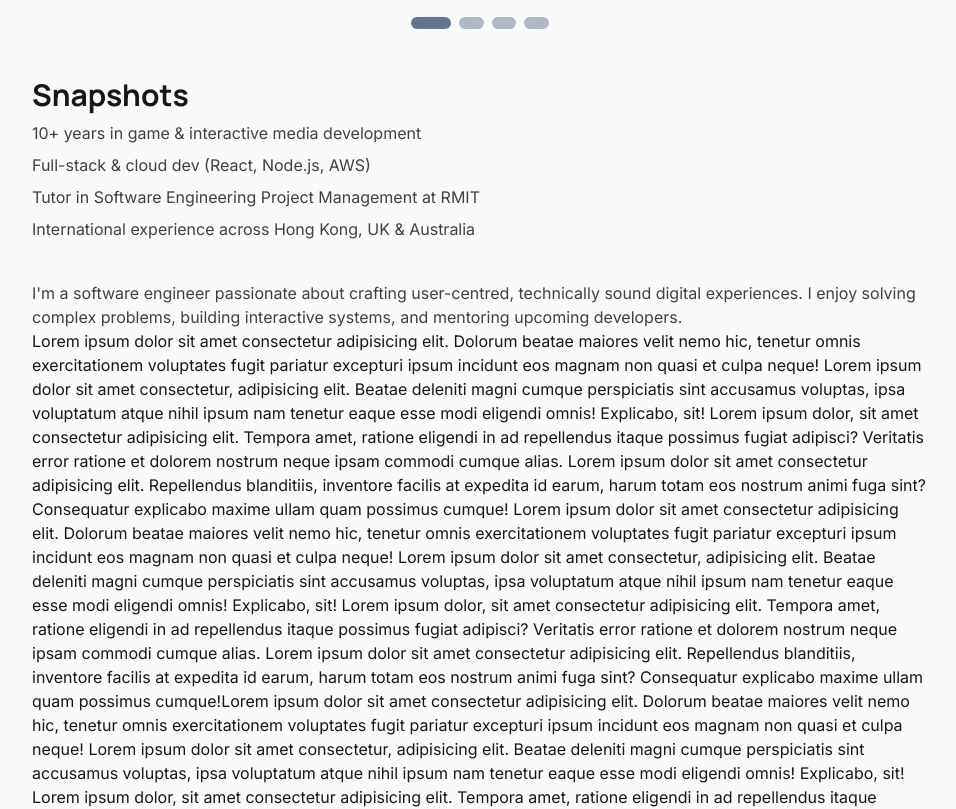
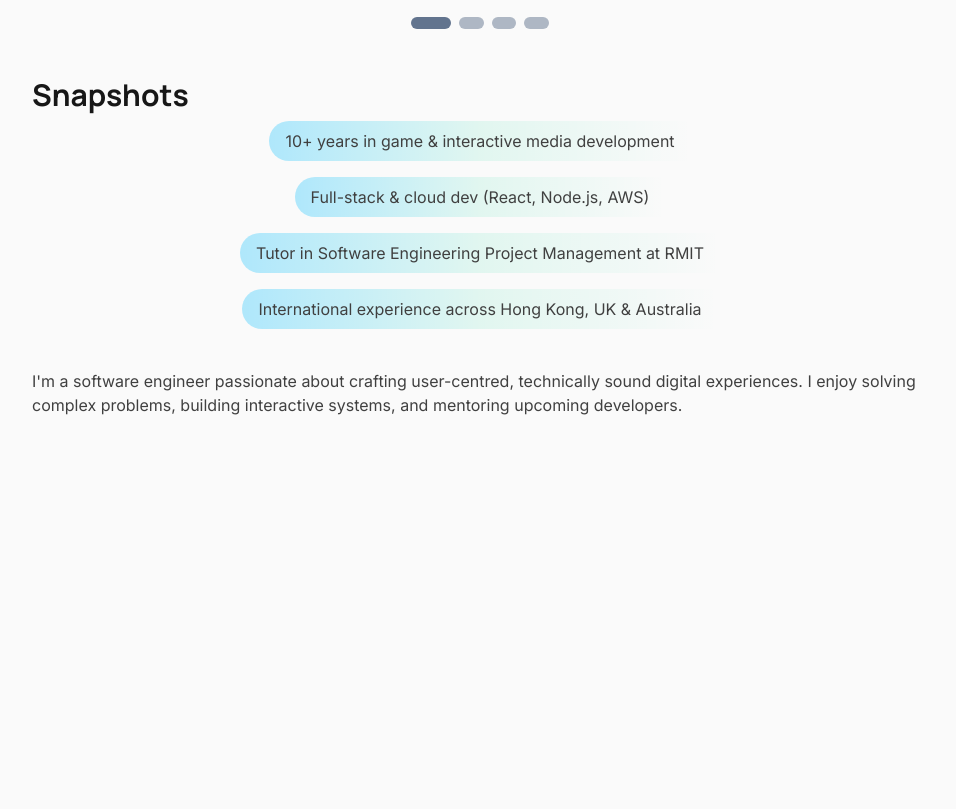
Before and after one commit to ZHENSHUO-ZHAO/portfolio, a React (Vite) app: page / in a window 1280 px wide. Shown: the part 1280-2089 px from the top of the page, without its empty margins (160-1116 px from the left). After the commit the page ends 1737 px from the top, so only its background shows below. Built offline with nearby package versions, Linux system fonts and the light colour scheme.

Commit message:
Added styles to the snapshots.

```diff
--- a/src/contexts/homeContext.ts
+++ b/src/contexts/homeContext.ts
@@ -10,7 +10,7 @@ export type HomeContent = ContextPageBase & {
   roles: string[];
   statement: string;
   highlight: DescriptiveItem[];
-  snapshot: string[];
+  snapshot: DescriptiveItem[];
   bio: string;
 };
 
@@ -48,10 +48,14 @@ export const homeContent = {
     },
   ],
   snapshot: [
-    "10+ years in game & interactive media development",
-    "Full-stack & cloud dev (React, Node.js, AWS)",
-    "Tutor in Software Engineering Project Management at RMIT",
-    "International experience across Hong Kong, UK & Australia",
+    { desc: "10+ years in game & interactive media development" },
+    { desc: "Full-stack & cloud dev (React, Node.js, AWS)" },
+    {
+      desc: "Tutor in Software Engineering Project Management at RMIT",
+    },
+    {
+      desc: "International experience across Hong Kong, UK & Australia",
+    },
   ],
   bio: "I'm a software engineer passionate about crafting user-centred, technically sound digital experiences. I enjoy solving complex problems, building interactive systems, and mentoring upcoming developers.",
 } satisfies HomeContent;
--- a/src/contexts/pageContext.ts
+++ b/src/contexts/pageContext.ts
@@ -10,4 +10,4 @@ export default function createPageContext<T extends ContextPageBase>(
 
 export type ContextPageBase = { pageTitle: string };
 
-export type DescriptiveItem = { title: string; desc: string; image?: string };
+export type DescriptiveItem = { title?: string; desc?: string; image?: string };
--- a/src/pages/Home/Home.tsx
+++ b/src/pages/Home/Home.tsx
@@ -2,6 +2,7 @@ import { useHomePageContext } from "../../contexts/homeContext";
 import PageBase, { Section } from "../PageBase";
 import Highlights from "./Highlights";
 import HomePageHeader from "./HomePageHeader";
+import Snapshots from "./Snapshots";
 
 export default function Home() {
   const content = useHomePageContext();
@@ -13,65 +14,11 @@ export default function Home() {
       </Section>
 
       <Section id="snapshots" title="Snapshots">
-        <ul className="space-y-2">
-          {content.snapshot.map((s) => (
-            <li key={s}>{s}</li>
-          ))}
-        </ul>
+        <Snapshots snapshot={content.snapshot} />
       </Section>
 
       <Section id="bio" title="About me" headingClassName="sr-only">
         <p>{content.bio}</p>
-        Lorem ipsum dolor sit amet consectetur adipisicing elit. Dolorum beatae
-        maiores velit nemo hic, tenetur omnis exercitationem voluptates fugit
-        pariatur excepturi ipsum incidunt eos magnam non quasi et culpa neque!
-        Lorem ipsum dolor sit amet consectetur, adipisicing elit. Beatae
-        deleniti magni cumque perspiciatis sint accusamus voluptas, ipsa
-        voluptatum atque nihil ipsum nam tenetur eaque esse modi eligendi omnis!
-        Explicabo, sit! Lorem ipsum dolor, sit amet consectetur adipisicing
-        elit. Tempora amet, ratione eligendi in ad repellendus itaque possimus
-        fugiat adipisci? Veritatis error ratione et dolorem nostrum neque ipsam
-        commodi cumque alias. Lorem ipsum dolor sit amet consectetur adipisicing
-        elit. Repellendus blanditiis, inventore facilis at expedita id earum,
-        harum totam eos nostrum animi fuga sint? Consequatur explicabo maxime
-        ullam quam possimus cumque! Lorem ipsum dolor sit amet consectetur
-        adipisicing elit. Dolorum beatae maiores velit nemo hic, tenetur omnis
-        exercitationem voluptates fugit pariatur excepturi ipsum incidunt eos
-        magnam non quasi et culpa neque! Lorem ipsum dolor sit amet consectetur,
-        adipisicing elit. Beatae deleniti magni cumque perspiciatis sint
-        accusamus voluptas, ipsa voluptatum atque nihil ipsum nam tenetur eaque
-        esse modi eligendi omnis! Explicabo, sit! Lorem ipsum dolor, sit amet
-        consectetur adipisicing elit. Tempora amet, ratione eligendi in ad
-        repellendus itaque possimus fugiat adipisci? Veritatis error ratione et
-        dolorem nostrum neque ipsam commodi cumque alias. Lorem ipsum dolor sit
-        amet consectetur adipisicing elit. Repellendus blanditiis, inventore
-        facilis at expedita id earum, harum totam eos nostrum animi fuga sint?
-        Consequatur explicabo maxime ullam quam possimus cumque!Lorem ipsum
-        dolor sit amet consectetur adipisicing elit. Dolorum beatae maiores
-        velit nemo hic, tenetur omnis exercitationem voluptates fugit pariatur
-        excepturi ipsum incidunt eos magnam non quasi et culpa neque! Lorem
-        ipsum dolor sit amet consectetur, adipisicing elit. Beatae deleniti
-        magni cumque perspiciatis sint accusamus voluptas, ipsa voluptatum atque
-        nihil ipsum nam tenetur eaque esse modi eligendi omnis! Explicabo, sit!
-        Lorem ipsum dolor, sit amet consectetur adipisicing elit. Tempora amet,
-        ratione eligendi in ad repellendus itaque possimus fugiat adipisci?
-        Veritatis error ratione et dolorem nostrum neque ipsam commodi cumque
-        alias. Lorem ipsum dolor sit amet consectetur adipisicing elit.
-        Repellendus blanditiis, inventore facilis at expedita id earum, harum
-        totam eos nostrum animi fuga sint? Consequatur explicabo maxime ullam
-        quam possimus cumque!Lorem ipsum dolor sit amet consectetur adipisicing
-        elit. Dolorum beatae maiores velit nemo hic, tenetur omnis
-        exercitationem voluptates fugit pariatur excepturi ipsum incidunt eos
-        magnam non quasi et culpa neque! Lorem ipsum dolor sit amet consectetur,
-        adipisicing elit. Beatae deleniti magni cumque perspiciatis sint
-        accusamus voluptas, ipsa voluptatum atque nihil ipsum nam tenetur eaque
-        esse modi eligendi omnis! Explicabo, sit! Lorem ipsum dolor, sit amet
-        consectetur adipisicing elit. Tempora amet, ratione eligendi in ad
-        repellendus itaque possimus fugiat adipisci? Veritatis error ratione et
-        dolorem nostrum neque ipsam commodi cumque alias. Lorem ipsum dolor sit
-        amet consectetur adipisicing elit. Repellendus blanditiis, inventore
-        facilis at expedita id earum, harum totam eos nostrum animi fuga sint?
-        Consequatur explicabo maxime ullam quam possimus cumque!
       </Section>
     </PageBase>
   );
--- /dev/null
+++ b/src/pages/Home/Snapshots.tsx
@@ -0,0 +1,28 @@
+import type { DescriptiveItem } from "../../contexts/pageContext";
+import { createLinearGradient, mixColor } from "../../utils/util";
+
+export default function Snapshots({
+  snapshot,
+}: {
+  snapshot: DescriptiveItem[];
+}) {
+  return (
+    <ul className="flex flex-col gap-4 items-center">
+      {snapshot.map((s) => (
+        <li
+          key={s.desc}
+          className="rounded-l-full text-left px-4 py-2"
+          style={{
+            background: createLinearGradient(90, [
+              mixColor(30, "var(--color-accent)", "transparent"),
+              mixColor(10, "var(--color-complement)", "transparent"),
+              "transparent",
+            ]),
+          }}
+        >
+          {s.desc}
+        </li>
+      ))}
+    </ul>
+  );
+}
```
